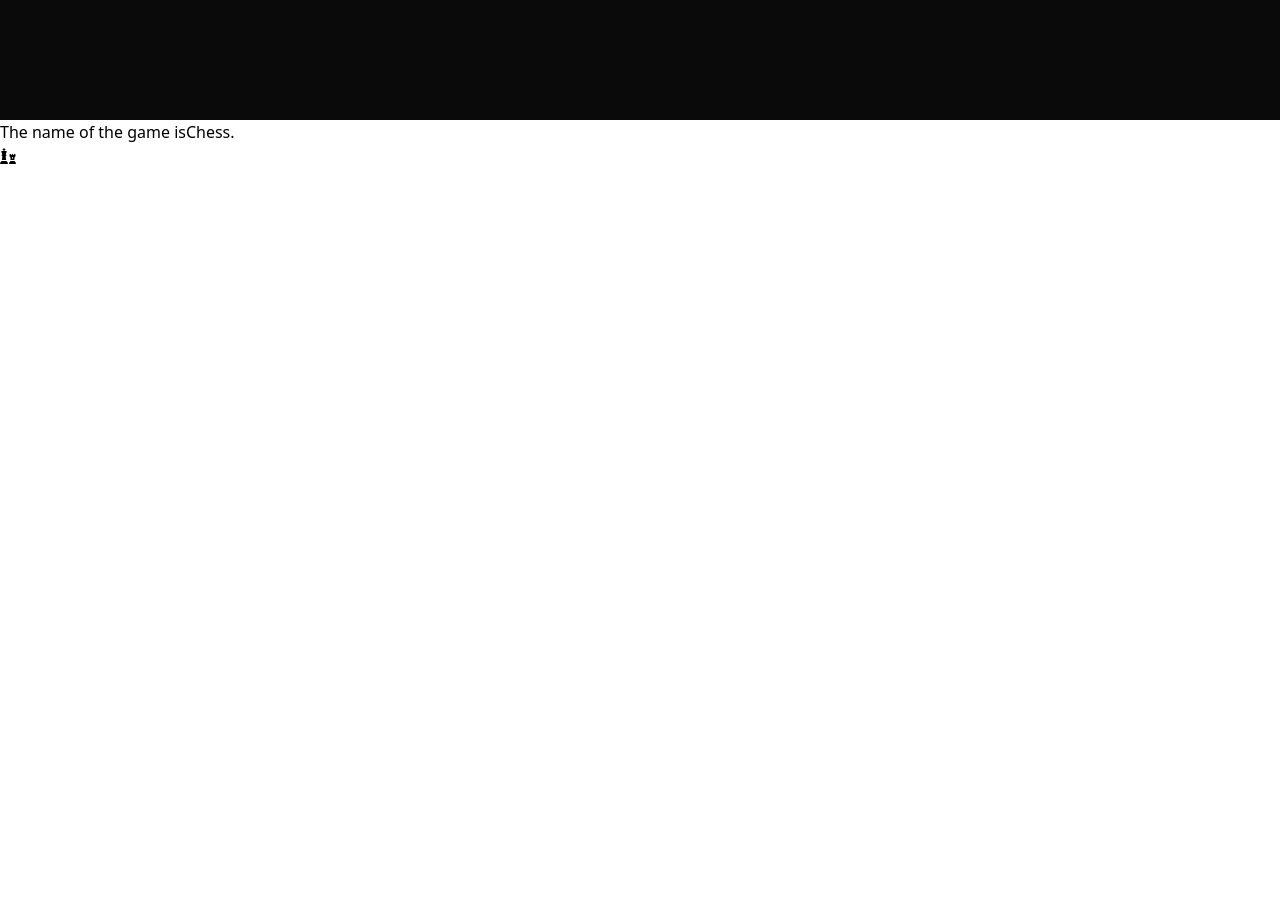
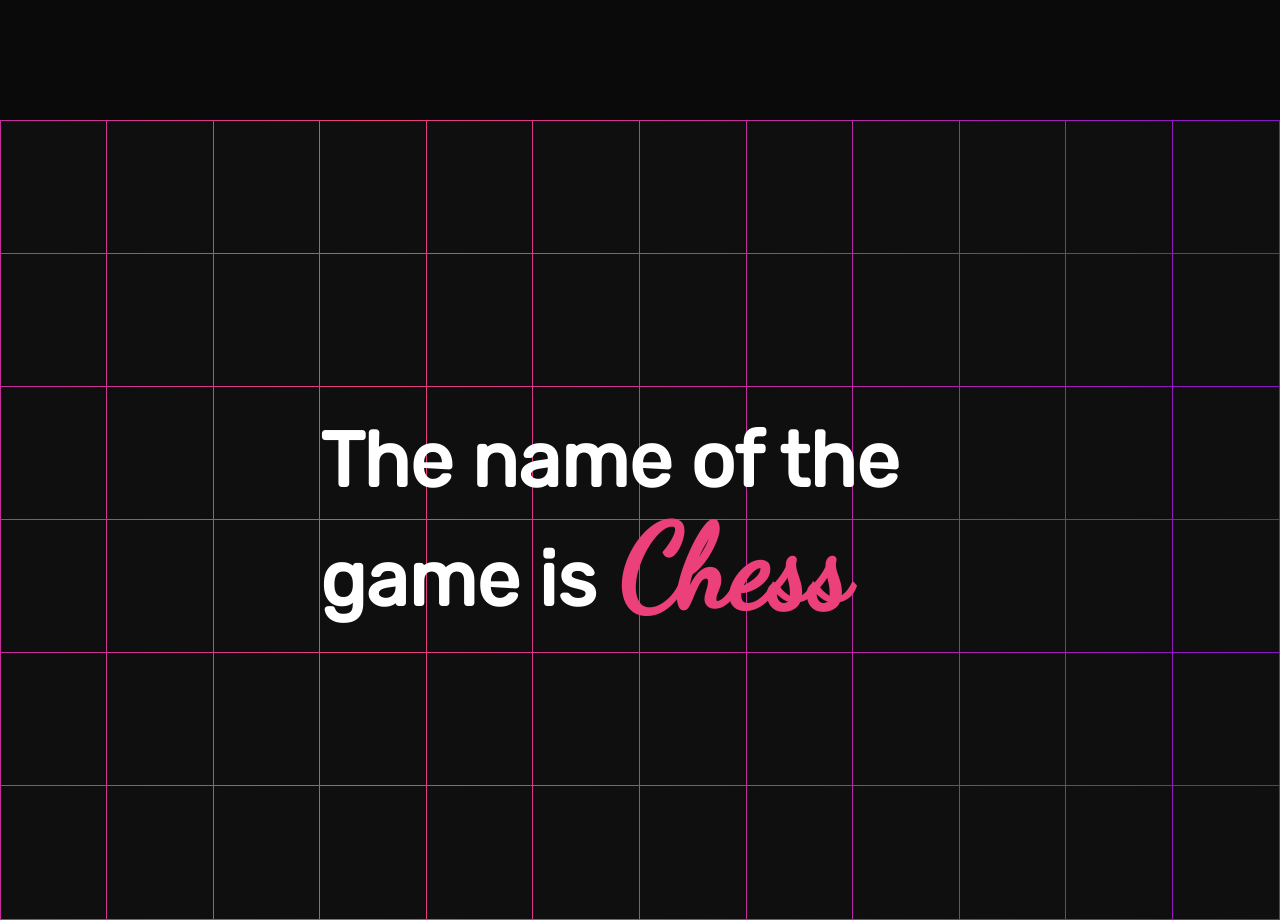
Before and after one commit to kncalderong/css-cool-effects, a React (Vite) app: page / in a window 1280 px wide. Shown: the part 3880-4800 px from the top of the page. Built offline with nearby package versions, Linux system fonts and the light colour scheme; a web font is replaced by a local one.

Commit message:
style: staggeredGrid component most of styles added

```diff
--- a/src/components/StaggeredGrid/StaggeredGrid.tsx
+++ b/src/components/StaggeredGrid/StaggeredGrid.tsx
@@ -1,15 +1,75 @@
 import { faChess } from "@fortawesome/free-solid-svg-icons"
 import { FontAwesomeIcon } from "@fortawesome/react-fontawesome"
+import { useState, useEffect, useRef, useMemo, useCallback } from "react"
+import Tile from "./Tile"
+
 
 const StaggeredGrid = () => {
+
+  const [toggled, setToggled] = useState<boolean>(false)
+  const [numOfTiles, setNumOfTiles] = useState<number>(0)
+  const tilesContainerRef = useRef<HTMLDivElement>(null)
+
+  const styleContainer = {
+    background: 'linear-gradient(to right, rgb(98, 0, 234), rgb(236, 64, 122), rgb(98, 0, 234))',
+    backgroundSize: '200%'
+  }
+
+  const styleTilesContainer = {
+    gridTemplateColumns: 'repeat(var(--columns), 1fr)',
+    gridTemplateRows: 'repeat(var(--rows), 1fr)'
+  }
+
+  const handleToggle =  useCallback(() => {
+    if (toggled) {
+      setToggled(false)
+    } else {
+      setToggled(true)
+    }
+  }, [toggled])
+
+
+  useEffect(() => {
+    let rows = 0
+    let columns = 0
+    const handleResize = () => {
+      const size = document.body.clientWidth > 800 ? 100 : 50;
+
+      console.log("height: ", screen.height)
+      console.log("size: ", size)
+
+      columns = Math.floor(document.body.clientWidth / size)
+      rows = Math.floor(screen.height / size)
+
+      console.log("rows: ", rows)
+      setNumOfTiles(columns * rows)
+      tilesContainerRef.current!.style.setProperty("--columns", `${columns}`);
+      tilesContainerRef.current!.style.setProperty("--rows", `${rows}`);
+    }
+
+    handleResize()
+    window.addEventListener('resize', handleResize)
+    return () => {
+      window.removeEventListener('resize', handleResize)
+    }
+  }, [])
+
+  const tiles = useMemo(() => {
+    return Array.from({ length: numOfTiles }, (_, index) => {
+      return <Tile toggled={toggled} key={index} handleToggle={handleToggle} />
+    })
+  }, [numOfTiles,handleToggle,toggled])
+
   return (
-    <section className="w-100 h-auto sm:h-screen">
-      <div id="tiles" className="" ></div>
-      <h1 id="title" className="">
+    <section className={`w-100 h-auto sm:h-screen overflow-hidden relative ${toggled ? 'animate-none' : 'animate-staggeredBackgroundPan'}`} style={styleContainer}>
+      <div id="tiles" className="h-[calc(100vh-1px)] w-[calc(100vw-1px)] relative z-[2] grid" style={styleTilesContainer} ref={tilesContainerRef} >
+        {tiles}
+      </div>
+      <h1 id="title" className={`${toggled ? 'opacity-0' : 'opacity-100'} left-[50%] absolute top-[50%] translate-y-[-50%]  translate-x-[-50%] text-white font-rubik text-[6vw] m-0 pointer-events-none ease-in-out duration-[1200ms] transition-[opacity] w-[50vw] z-[3] font-bold`}>
         The name of the game is
-        <span className="fancy">Chess</span>.
+        <span className="fancy text-staggered-salmon font-dancing text-[1.5em] leading-[0.9em] font-extrabold ml-[0.2em]">Chess</span>
       </h1>
-      <FontAwesomeIcon icon={faChess} />
+      <FontAwesomeIcon icon={faChess} className={`${toggled ? 'opacity-100' : 'opacity-0'} text-[60vmin] pointer-events-none ease-in-out duration-[1200ms] transition-[opacity] z-[1] left-[50%] absolute top-[50%] translate-y-[-50%]  translate-x-[-50%]`} color="#ffffff26" />
     </section>
   )
 }
--- /dev/null
+++ b/src/components/StaggeredGrid/Tile.tsx
@@ -0,0 +1,19 @@
+import {useState} from 'react'
+
+type TileProps = {
+  toggled: boolean,
+  handleToggle: ()=>void
+}
+
+const Tile = ({toggled, handleToggle}: TileProps) => {
+
+  const [isHover, setIsHover] = useState<boolean>(false)
+
+  return (
+    <div className='cursor-pointer relative ' onMouseEnter={()=>{setIsHover(true)}} onMouseLeave={()=>{setIsHover(false)}} onClick={handleToggle}>
+      <div className={`likeBefore ${isHover ? 'bg-[#1E1E1E]' : 'bg-[#0F0F0F]'} inset-tileStaggered absolute ${toggled ? 'opacity-0 hover:opacity-10' : 'opacity-100' }`}></div>
+    </div>
+  )
+}
+
+export default Tile
--- a/src/index.css
+++ b/src/index.css
@@ -2,6 +2,7 @@
 @import url('https://fonts.googleapis.com/css2?family=Anek+Latin&display=swap');
 @import url('https://fonts.googleapis.com/css2?family=Montserrat&display=swap');
 @import url('https://fonts.googleapis.com/css2?family=Lobster&display=swap');
+@import url('https://fonts.googleapis.com/css2?family=Dancing+Script&display=swap');
 
 @tailwind base;
 @tailwind components;
--- a/tailwind.config.js
+++ b/tailwind.config.js
@@ -6,6 +6,9 @@ export default {
   ],
   theme: {
     extend: {
+      inset: {
+        'tileStaggered': '0.5px'
+      },
       colors: {
         'dark-gray': 'rgb(20, 20, 20)',
         'dark-magic-background': 'rgb(10, 10, 10)',
@@ -14,13 +17,16 @@ export default {
         'pink-magic': 'rgb(244, 143, 177)',
         'border-twitch': 'rgb(3,169,244)',
         'menu-blue': 'rgb(61, 90, 254)',
-        'menu-light-blue': 'rgb(33, 150, 243)'
+        'menu-light-blue': 'rgb(33, 150, 243)',
+        'staggered-purple': 'rgb(98, 0, 234)',
+        'staggered-salmon' : 'rgb(236, 64, 122)'
       },
       fontFamily: {
         rubik: ['Rubik', 'sans-serif'],
         anek: ['Anek Latin', 'sans-serif'],
         monserrat: ['Montserrat', 'sans-serif'],
-        lobster:['Lobster', 'cursive']
+        lobster: ['Lobster', 'cursive'],
+        dancing: ['Dancing Script', 'cursive']
       },
       keyframes: {
         backgroundPanKeyframe: {
@@ -35,12 +41,17 @@ export default {
         rotateStarKeyframe: {
           '0%': { 'transform': 'rotate(0deg)' },
           '100%': { 'transform': 'rotate(180deg)' }
+        },
+        staggeredBackgroundPan: {
+          '0%': { 'background-position': '0% center' },
+          '100%': { 'background-position': '-200% center' }
         }
       },
       animation: {
         backgroundPan: 'backgroundPanKeyframe 3s linear infinite',
         scaleStar: 'scaleStarKeyframe 700ms ease forwards',
-        rotateStar: 'rotateStarKeyframe 1000ms linear infinite'
+        rotateStar: 'rotateStarKeyframe 1000ms linear infinite',
+        staggeredBackgroundPan: 'staggeredBackgroundPan 10s linear infinite'
       },
       backgroundSize: {
         '200%': '200%'
```
